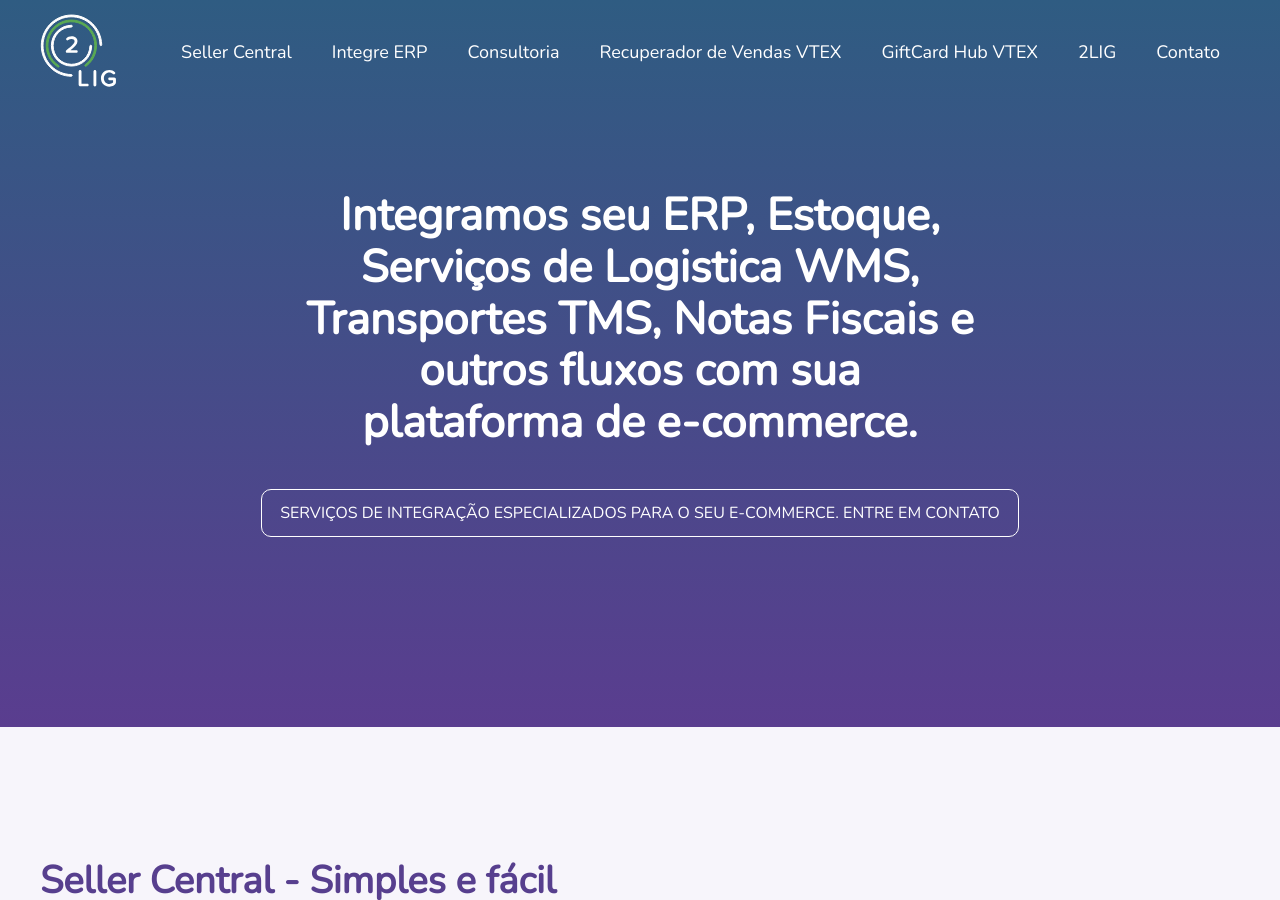
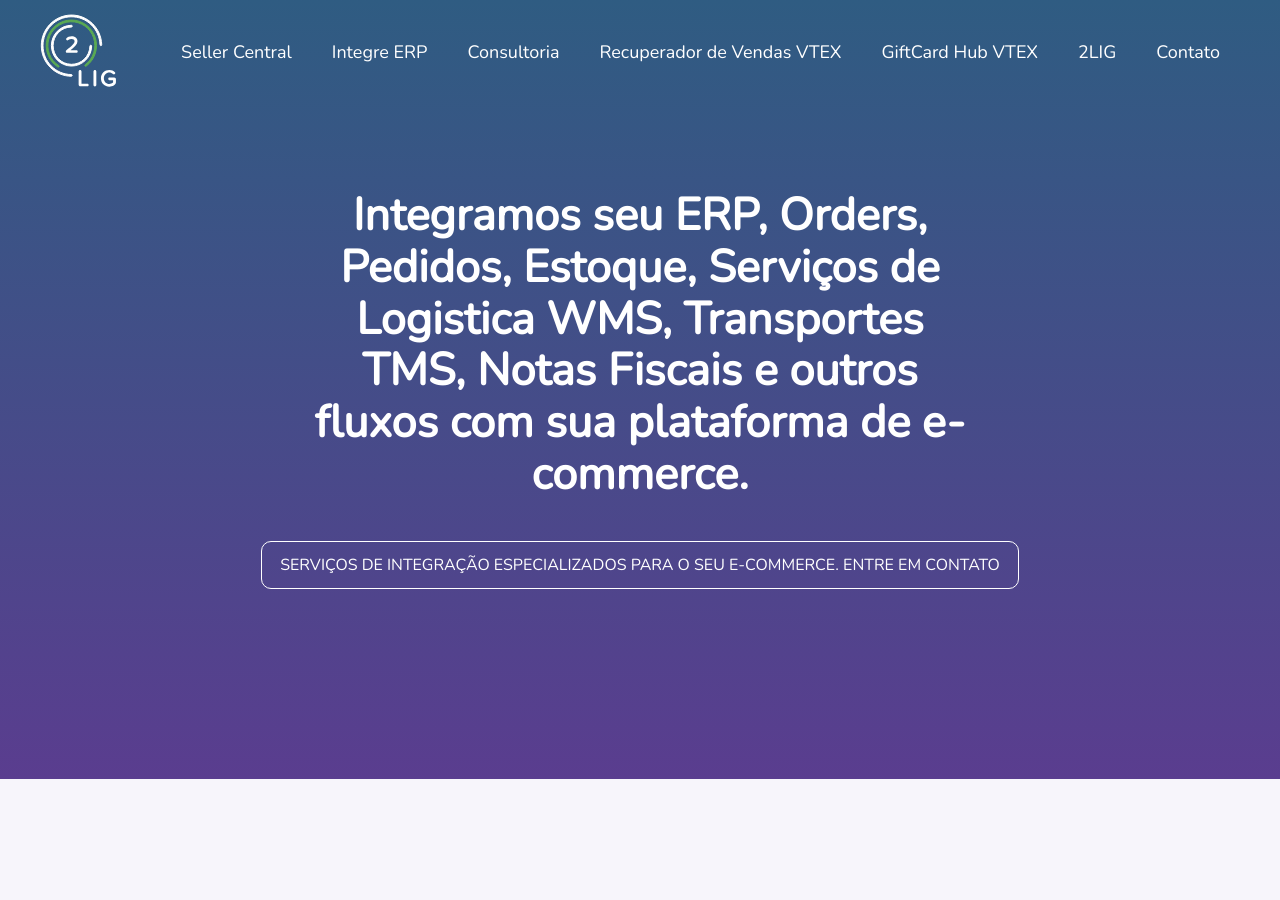
Before and after one commit to leandrooriente/2lig, a Jekyll site: the page built from index.html, in a window 1280 px wide and 900 px high. Built offline with Jekyll 4.4.1, drawn with Linux system fonts in a browser that asks for light colours; nearby versions of some CDN libraries; library files that are not in the unit come from our copies.

Commit message:
Updated Headline

```diff
--- a/_includes/headline.html
+++ b/_includes/headline.html
@@ -1,5 +1,5 @@
 <section class="headline">
-  <h1 class="headline-title">Integramos seu ERP, Estoque, Serviços de Logistica WMS, Transportes TMS, Notas Fiscais e outros fluxos com sua plataforma de e-commerce.</h1>
+  <h1 class="headline-title">Integramos seu ERP, Orders, Pedidos, Estoque, Serviços de Logistica WMS, Transportes TMS, Notas Fiscais e outros fluxos com sua plataforma de e-commerce.</h1>
   <a href="#contact" class="headline-button anchor">Serviços de integração especializados para o seu e-commerce. Entre em contato</a>
   <!-- <a href="#contact" class="headline-button anchor">Entre em contato</a> -->
  <!--  <img class="headline-circle-background-small" src="{{site.baseurl}}/assets/big-circle.svg" />
```
